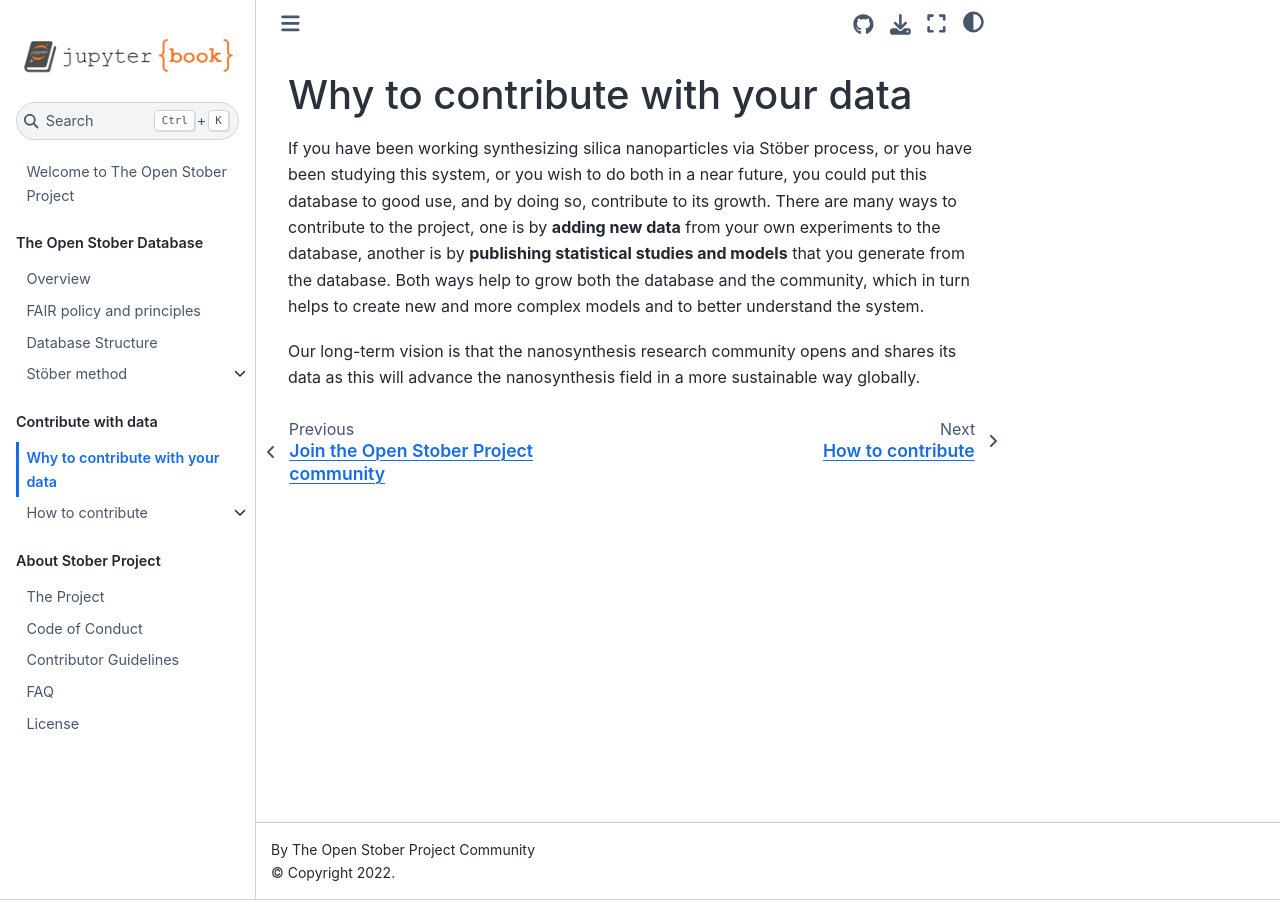
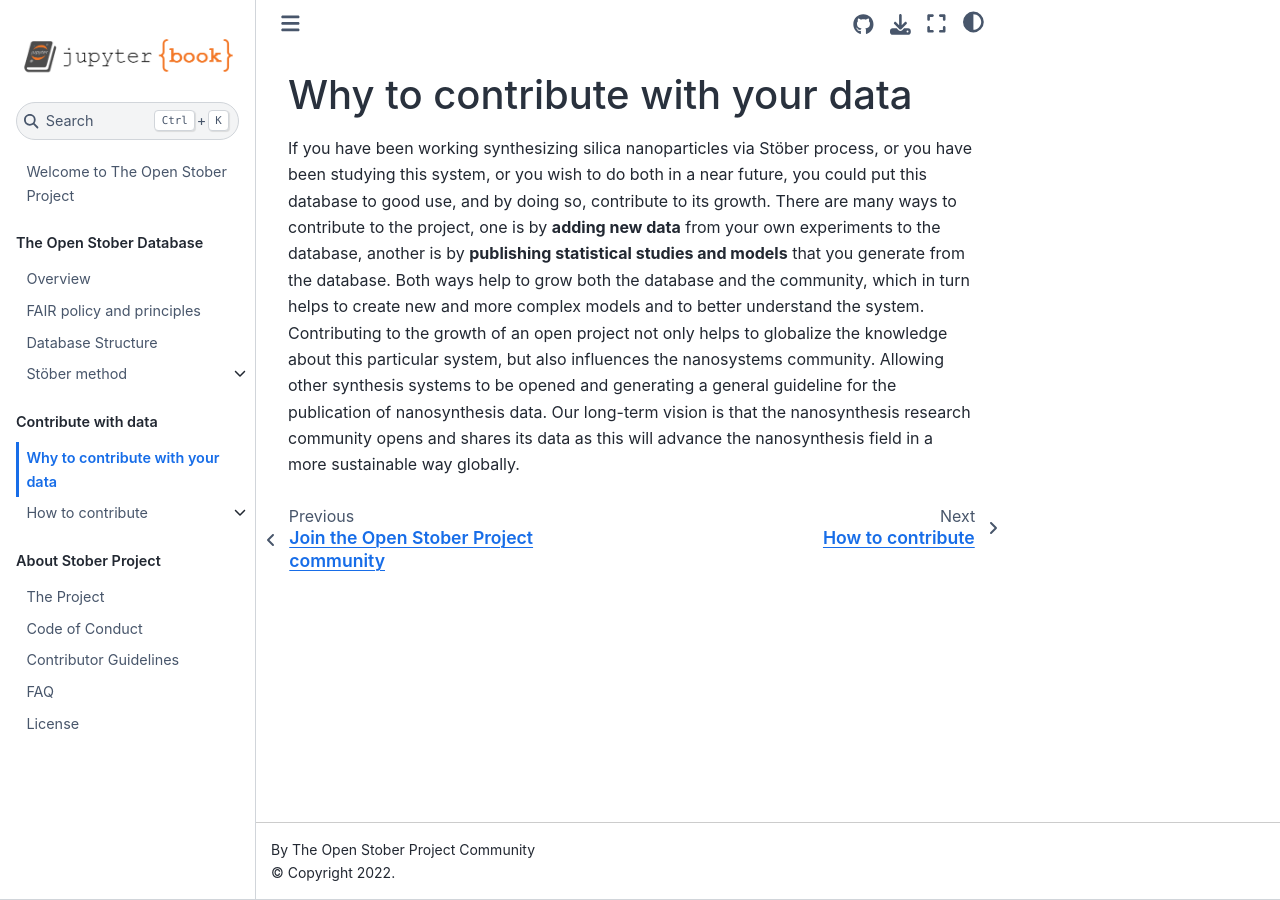
Before and after one commit to open-nanosystems/open-stober-project, a Jupyter Book: the page built from docs/contribute/why.md, in a window 1280 px wide. Built offline with Jupyter Book 1.0.4 settings and Sphinx 7.4.7 and the Sphinx Book theme 1.1.4, drawn with Linux system fonts in a browser that asks for light colours.

Commit message:
Update why.md

```diff
--- a/docs/contribute/why.md
+++ b/docs/contribute/why.md
@@ -1,5 +1,4 @@
 # Why to contribute with your data
 If you have been working synthesizing silica nanoparticles via Stöber process, or you have been studying this system, or you wish to do both in a near future, you could put this database to good use, and by doing so, contribute to its growth.
 There are many ways to contribute to the project, one is by **adding new data** from your own experiments to the database, another is by **publishing statistical studies and models** that you generate from the database. Both ways help to grow both the database and the community, which in turn helps to create new and more complex models and to better understand the system.
-
-Our long-term vision is that the nanosynthesis research community opens and shares its data as this will advance the nanosynthesis field in a more sustainable way globally.
+Contributing to the growth of an open project not only helps to globalize the knowledge about this particular system, but also influences the nanosystems community. Allowing other synthesis systems to be opened and generating a general guideline for the publication of nanosynthesis data. Our long-term vision is that the nanosynthesis research community opens and shares its data as this will advance the nanosynthesis field in a more sustainable way globally.
```
